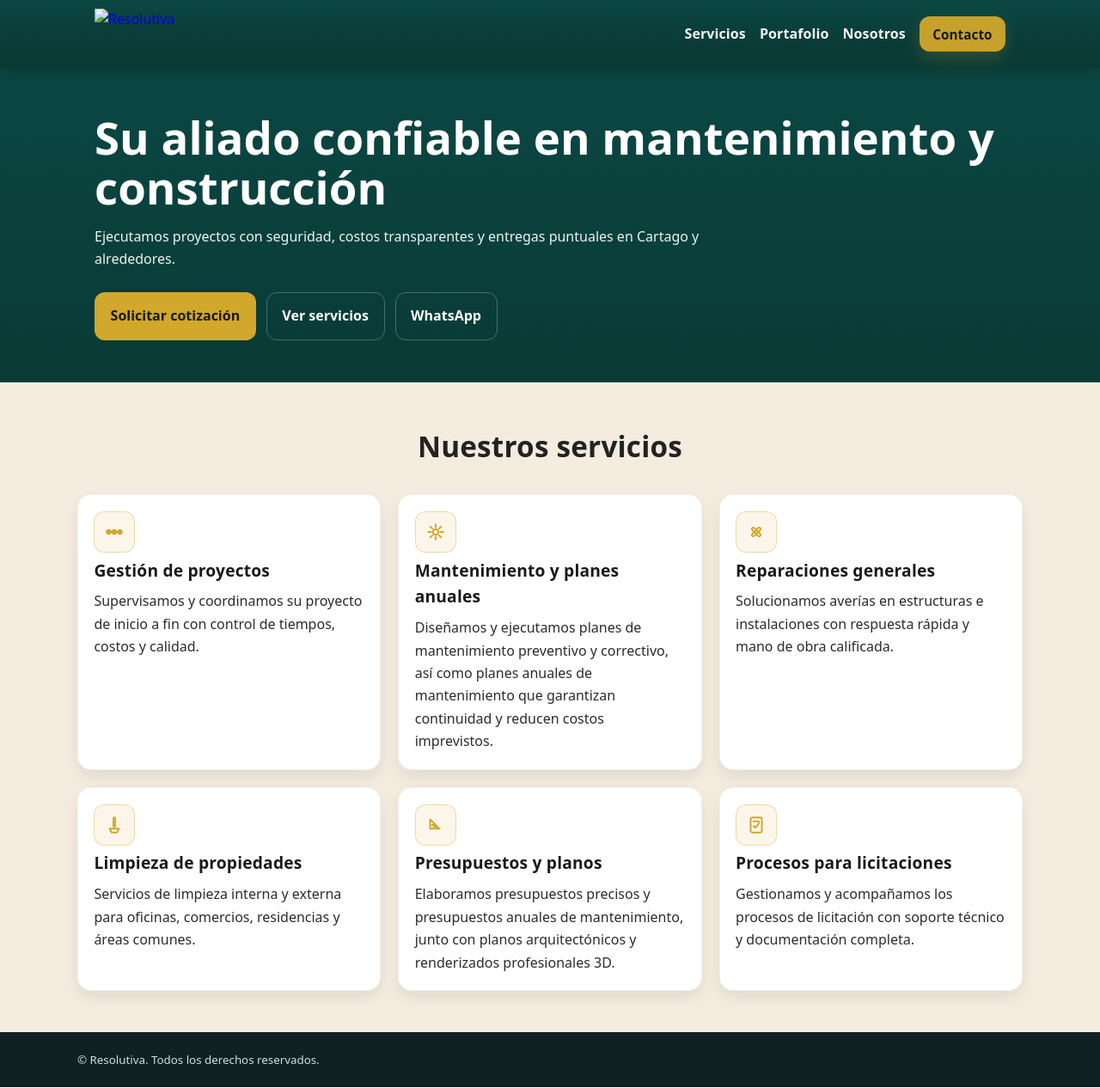
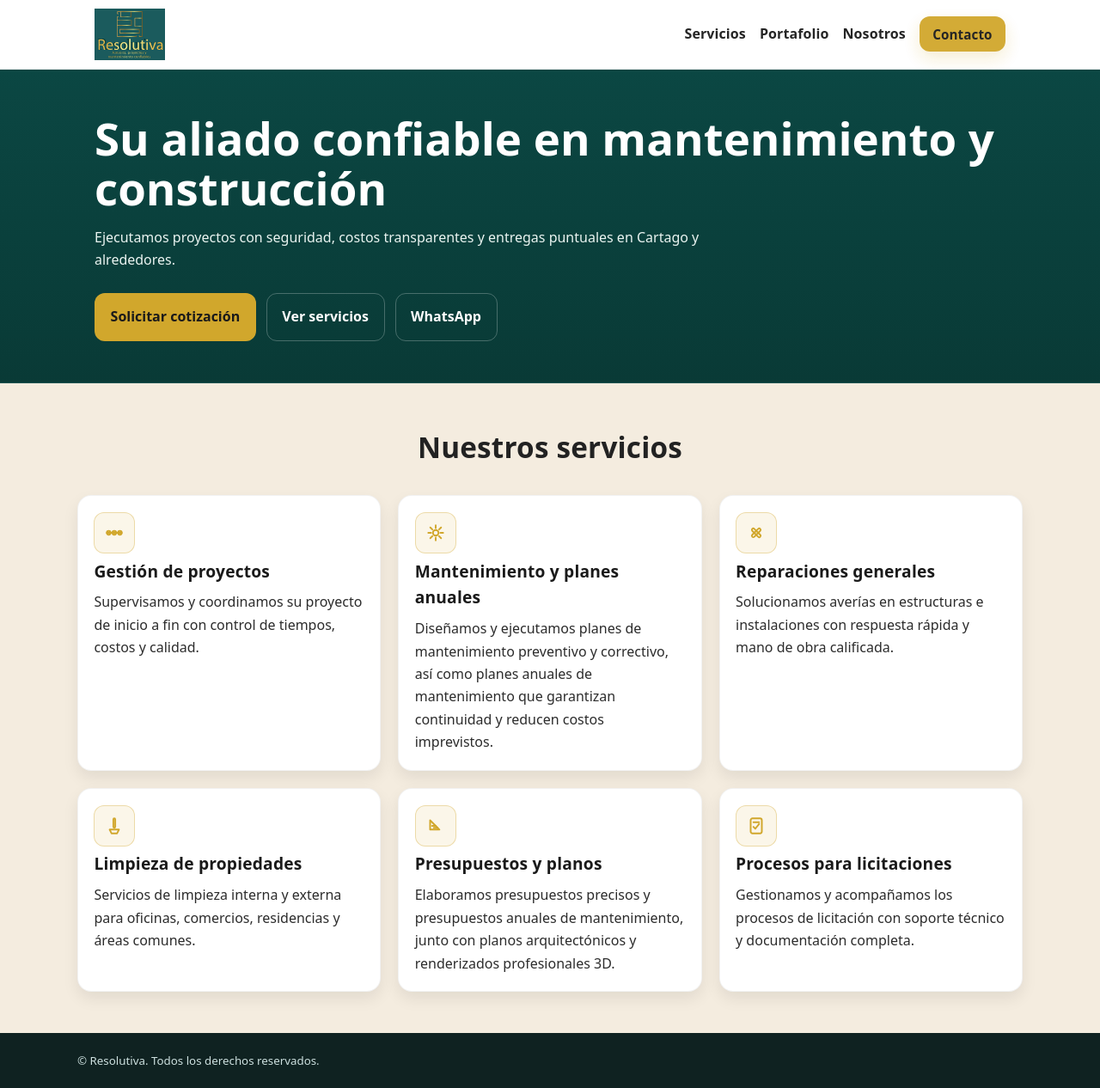
Before and after one commit to MahoSilva/resolutivacr-web, a plain HTML site: page index.html in a window 1280 px wide. Shown: the whole page at 86% size. Drawn offline with Linux system fonts and the light colour scheme.

Commit message:
Update index.html

```diff
--- a/index.html
+++ b/index.html
@@ -7,23 +7,29 @@
   <meta name="description" content="Su aliado confiable en mantenimiento y construcción. Ejecutamos proyectos con seguridad, costos transparentes y entregas puntuales en Cartago y alrededores.">
   <style>
     :root{
-      --green-900:#093a36;
+      --green-900:#093a36;   /* verdes de marca */
       --green-800:#0b4743;
-      --beige:#f4ecdf;
-      --gold:#d1a72c;
+      --beige:#f4ecdf;       /* fondo de sección servicios */
+      --gold:#d1a72c;        /* CTA / acentos */
       --text:#0f0f0f;
       --white:#ffffff;
       --radius:16px;
       --shadow:0 8px 24px rgba(0,0,0,.12);
     }
     *{box-sizing:border-box}
-    body{ margin:0; font-family:system-ui,-apple-system,Segoe UI,Roboto,Ubuntu,Inter,Arial,sans-serif; color:var(--text); line-height:1.6; background:#fff; }
+    body{
+      margin:0;
+      font-family:system-ui,-apple-system,Segoe UI,Roboto,Ubuntu,Inter,Arial,sans-serif;
+      color:var(--text);
+      line-height:1.6;
+      background:#fff;
+    }
 
-    /* ====== HEADER ====== */
+    /* ====== HEADER (claro para logo dark) ====== */
     .site-header{
       position:sticky; top:0; z-index:1000;
-      background:linear-gradient(180deg,var(--green-800) 0%, var(--green-900) 70%);
-      color:#fff; box-shadow:0 6px 18px rgba(0,0,0,.18);
+      background:#ffffff; color:var(--text);
+      border-bottom:1px solid rgba(0,0,0,.06);
     }
     .top-nav{
       max-width:1100px; margin:0 auto;
@@ -33,60 +39,95 @@
     }
     @media (max-width:900px){ .top-nav{ height:72px; } }
 
-    /* ====== LOGO: sin placa, alto fijo, retina ====== */
-    .brand{
-      display:inline-flex; align-items:center; text-decoration:none;
-      background:none !important; border:none !important; box-shadow:none !important; /* borra estilos viejos */
-      padding:0 !important; border-radius:0 !important;
-    }
-    .brand picture, .brand img{ display:block; }
-    .brand img{
-      height:60px;           /* control por ALTURA → ancho automático y nítido */
-      width:auto;
-      image-rendering:auto;
-    }
+    /* LOGO (SVG oscuro) */
+    .brand{ display:inline-flex; align-items:center; text-decoration:none; }
+    .brand img{ height:60px; width:auto; display:block; }
     @media (max-width:1024px){ .brand img{ height:56px; } }
     @media (max-width:768px){ .brand img{ height:48px; } }
 
-    /* ====== MENÚ ====== */
+    /* Menú */
     .menu{ list-style:none; display:flex; gap:1rem; margin:0; padding:0; align-items:center; }
-    .menu a{ color:#fff; text-decoration:none; opacity:.95; font-size:clamp(1rem,1.05vw,1.125rem); font-weight:600; letter-spacing:.1px; padding:.2rem 0; }
-    .menu a:hover{ opacity:1; }
-    .menu .btn-cta{ background:var(--gold); color:#1a1a1a; padding:.6rem .9rem; border-radius:12px; border:1px solid transparent; font-size:clamp(.95rem,1vw,1.05rem); box-shadow:0 8px 20px rgba(209,167,44,.22); }
+    .menu a{
+      color:#1a1a1a; text-decoration:none; opacity:.95;
+      font-size: clamp(1rem, 1.05vw, 1.125rem);
+      font-weight:600; letter-spacing:.1px; padding:.2rem 0;
+    }
+    .menu a:hover{ opacity:1; color:var(--green-900); }
+    .menu .btn-cta{
+      background: var(--gold); color:#1a1a1a;
+      padding:.6rem .9rem; border-radius:12px; border:1px solid transparent;
+      font-size: clamp(.95rem, 1vw, 1.05rem);
+      box-shadow:0 8px 20px rgba(209,167,44,.22);
+    }
     .menu .btn-cta:hover{ filter:brightness(1.05); }
-    .menu-toggle{ display:none; background:transparent; border:1px solid rgba(255,255,255,.35); color:#fff; padding:.45rem .65rem; border-radius:10px; font-weight:600; }
+    .menu-toggle{
+      display:none; background:transparent; border:1px solid rgba(0,0,0,.18);
+      color:#1a1a1a; padding:.45rem .65rem; border-radius:10px; font-weight:600;
+    }
 
-    /* ====== HERO ====== */
-    .hero{ background:linear-gradient(180deg,var(--green-800) 0%, var(--green-900) 100%); color:#fff; border-bottom:1px solid rgba(255,255,255,.08);}
+    /* ====== HERO (oscuro para contraste de la sección) ====== */
+    .hero{
+      background: linear-gradient(180deg, var(--green-800) 0%, var(--green-900) 100%);
+      color:#fff; border-bottom:1px solid rgba(255,255,255,.08);
+    }
     .hero-inner{ max-width:1100px; margin:0 auto; padding:3.2rem 1.25rem 3rem; }
-    .hero h1{ font-size:clamp(2.1rem,4.2vw,3.3rem); line-height:1.1; margin:0 0 1rem; font-weight:800; }
-    .hero-sub{ max-width:760px; margin:0 0 1.6rem; color:#eaf4f1; font-size:clamp(1rem,1.2vw,1.1rem); }
+    .hero h1{
+      font-size:clamp(2.1rem,4.2vw,3.3rem);
+      line-height:1.1; margin:0 0 1rem; font-weight:800; color:#fff;
+    }
+    .hero-sub{
+      max-width:760px; margin:0 0 1.6rem; color:#eaf4f1;
+      font-size:clamp(1rem,1.2vw,1.1rem);
+    }
     .hero-cta{ display:flex; gap:.75rem; flex-wrap:wrap; }
-    .btn{ display:inline-block; padding:.9rem 1.1rem; border-radius:12px; text-decoration:none; font-weight:600; border:1.5px solid rgba(255,255,255,.25); transition:.2s ease-in-out; }
+    .btn{
+      display:inline-block; padding:.9rem 1.1rem; border-radius:12px;
+      text-decoration:none; font-weight:600; border:1.5px solid rgba(255,255,255,.25);
+      transition:.2s ease-in-out;
+    }
     .btn-primary{ background:var(--gold); color:#1a1a1a; border-color:transparent; }
     .btn-ghost{ background:transparent; color:#fff; }
     .btn:hover{ transform:translateY(-1px); box-shadow:var(--shadow); }
 
     /* ====== SERVICIOS ====== */
-    #servicios{ scroll-margin-top:96px; }
+    #servicios{ scroll-margin-top: 96px; }
     .services{ background:var(--beige); padding:3rem 1.25rem; }
     .container{ max-width:1100px; margin:0 auto; }
     .services h2{ text-align:center; margin:0 0 1.75rem; font-size:clamp(1.8rem,2.6vw,2.2rem); letter-spacing:.2px; color:#222; }
-    .cards{ display:grid; gap:1.25rem; grid-template-columns:repeat(3, minmax(260px,1fr)); }
+
+    .cards{ display:grid; gap:1.25rem; grid-template-columns:repeat(3, minmax(260px, 1fr)); }
     @media (max-width:1024px){ .cards{ grid-template-columns:repeat(2, minmax(260px,1fr)); } }
     @media (max-width:640px){ .cards{ grid-template-columns:1fr; } }
-    .card{ background:#fff; border-radius:var(--radius); padding:1.2rem 1.15rem; border:1px solid rgba(0,0,0,.05); box-shadow:0 8px 18px rgba(0,0,0,.08); display:flex; flex-direction:column; }
+
+    .card{
+      background:#fff; border-radius:var(--radius);
+      padding:1.2rem 1.15rem; border:1px solid rgba(0,0,0,.05);
+      box-shadow:0 8px 18px rgba(0,0,0,.08); display:flex; flex-direction:column;
+    }
     .card h3{ margin:.35rem 0 .45rem; font-size:clamp(1.12rem,1.5vw,1.28rem); font-weight:800; color:#1a1a1a; letter-spacing:.2px; }
     .card p{ margin:0; color:#2c2c2c; font-size:1rem; line-height:1.65; }
-    .icon-badge{ width:48px; height:48px; border-radius:12px; background:rgba(209,167,44,.10); border:1px solid rgba(209,167,44,.35); display:grid; place-items:center; }
+
+    /* Iconos */
+    .icon-badge{
+      width:48px; height:48px; border-radius:12px;
+      background:rgba(209,167,44,.10); border:1px solid rgba(209,167,44,.35);
+      display:grid; place-items:center;
+    }
     .icon-badge svg{ width:26px; height:26px; stroke:var(--gold); fill:none; stroke-width:1.8; stroke-linecap:round; stroke-linejoin:round; }
 
+    /* ====== FOOTER ====== */
     .site-footer{ background:#0f2221; color:#cde0df; padding:1.2rem 1.25rem; }
     .site-footer .container{ max-width:1100px; margin:0 auto; }
+
+    /* ====== ACCESIBILIDAD ====== */
     a:focus, button:focus{ outline:3px solid rgba(239,203,104,.55); outline-offset:2px; }
 
+    /* ====== RESPONSIVE NAV ====== */
     @media (max-width:900px){
-      .menu{ display:none; position:absolute; left:0; right:0; top:100%; background:var(--green-900); padding:12px 20px; border-top:1px solid rgba(255,255,255,.1); }
+      .menu{
+        display:none; position:absolute; left:0; right:0; top:100%;
+        background:#ffffff; padding:12px 20px; border-top:1px solid rgba(0,0,0,.06);
+      }
       .menu.open{ display:block; }
       .menu li{ margin:8px 0; }
       .menu a{ display:inline-block; padding:.4rem 0; }
@@ -97,26 +138,16 @@
 </head>
 <body>
 
-  <!-- ===== HEADER ===== -->
+  <!-- ===== HEADER (claro) ===== -->
   <header class="site-header">
     <nav class="top-nav" aria-label="Principal">
-      <!-- LOGO: SVG preferido + PNG retina como respaldo (cache-bust ?v=3) -->
+      <!-- LOGO oscuro (para fondo claro) -->
       <a class="brand" href="/" aria-label="Resolutiva – Inicio" title="Resolutiva">
-        <picture>
-          <source srcset="/assets/logo-resolutiva-light.svg?v=3" type="image/svg+xml">
-          <img
-            src="/assets/logo-resolutiva-light.png?v=3"
-            srcset="/assets/logo-resolutiva-light.png?v=3 1x, /assets/logo-resolutiva-light@2x.png?v=3 2x"
-            alt="Resolutiva"
-            height="60"
-            loading="eager"
-            fetchpriority="high"
-          />
-        </picture>
+        <img src="/assets/logo-resolutiva-dark.svg?v=1" alt="Resolutiva" height="60">
       </a>
 
+      <!-- Menú -->
       <button class="menu-toggle" type="button" aria-controls="menu" aria-expanded="false">Menú</button>
-
       <ul id="menu" class="menu">
         <li><a href="#servicios">Servicios</a></li>
         <li><a href="/portafolio.html">Portafolio</a></li>
@@ -126,11 +157,13 @@
     </nav>
   </header>
 
-  <!-- ===== HERO ===== -->
+  <!-- ===== HERO (oscuro) ===== -->
   <section class="hero">
     <div class="hero-inner">
       <h1>Su aliado confiable en mantenimiento y construcción</h1>
-      <p class="hero-sub">Ejecutamos proyectos con seguridad, costos transparentes y entregas puntuales en Cartago y alrededores.</p>
+      <p class="hero-sub">
+        Ejecutamos proyectos con seguridad, costos transparentes y entregas puntuales en Cartago y alrededores.
+      </p>
       <div class="hero-cta">
         <a class="btn btn-primary" href="/contacto.html">Solicitar cotización</a>
         <a class="btn btn-ghost" href="#servicios">Ver servicios</a>
@@ -145,22 +178,100 @@
       <h2>Nuestros servicios</h2>
 
       <div class="cards">
-        <article class="card"><div class="icon-badge" aria-hidden="true"><svg viewBox="0 0 24 24"><line x1="4" y1="12" x2="20" y2="12"/><circle cx="6" cy="12" r="2"/><circle cx="12" cy="12" r="2"/><circle cx="18" cy="12" r="2"/></svg></div><h3>Gestión de proyectos</h3><p>Supervisamos y coordinamos su proyecto de inicio a fin con control de tiempos, costos y calidad.</p></article>
-        <article class="card"><div class="icon-badge" aria-hidden="true"><svg viewBox="0 0 24 24"><circle cx="12" cy="12" r="3"/><line x1="12" y1="4" x2="12" y2="7"/><line x1="12" y1="17" x2="12" y2="20"/><line x1="4" y1="12" x2="7" y2="12"/><line x1="17" y1="12" x2="20" y2="12"/><line x1="6.2" y1="6.2" x2="8.4" y2="8.4"/><line x1="15.6" y1="15.6" x2="17.8" y2="17.8"/><line x1="6.2" y1="17.8" x2="8.4" y2="15.6"/><line x1="15.6" y1="8.4" x2="17.8" y2="6.2"/></svg></div><h3>Mantenimiento y planes anuales</h3><p>Diseñamos y ejecutamos planes de mantenimiento preventivo y correctivo, así como planes anuales de mantenimiento que garantizan continuidad y reducen costos imprevistos.</p></article>
-        <article class="card"><div class="icon-badge" aria-hidden="true"><svg viewBox="0 0 24 24"><rect x="6" y="10.5" width="12" height="3" rx="1.5" transform="rotate(45 12 12)"/><rect x="6" y="10.5" width="12" height="3" rx="1.5" transform="rotate(-45 12 12)"/></svg></div><h3>Reparaciones generales</h3><p>Solucionamos averías en estructuras e instalaciones con respuesta rápida y mano de obra calificada.</p></article>
-        <article class="card"><div class="icon-badge" aria-hidden="true"><svg viewBox="0 0 24 24"><rect x="11" y="4" width="2" height="10" rx="1"/><polygon points="7,16 17,16 15,20 9,20"/></svg></div><h3>Limpieza de propiedades</h3><p>Servicios de limpieza interna y externa para oficinas, comercios, residencias y áreas comunes.</p></article>
-        <article class="card"><div class="icon-badge" aria-hidden="true"><svg viewBox="0 0 24 24"><polygon points="6,6 6,16 16,16 6,6"/><line x1="8" y1="12" x2="12" y2="12"/><line x1="10" y1="14" x2="14" y2="14"/></svg></div><h3>Presupuestos y planos</h3><p>Elaboramos presupuestos precisos y presupuestos anuales de mantenimiento, junto con planos arquitectónicos y renderizados profesionales 3D.</p></article>
-        <article class="card"><div class="icon-badge" aria-hidden="true"><svg viewBox="0 0 24 24"><rect x="6" y="4" width="12" height="16" rx="2"/><polyline points="9,13 11,15 15,10"/><line x1="9" y1="8" x2="15" y2="8"/></svg></div><h3>Procesos para licitaciones</h3><p>Gestionamos y acompañamos los procesos de licitación con soporte técnico y documentación completa.</p></article>
+        <!-- 1 -->
+        <article class="card">
+          <div class="icon-badge" aria-hidden="true">
+            <svg viewBox="0 0 24 24">
+              <line x1="4" y1="12" x2="20" y2="12"></line>
+              <circle cx="6" cy="12" r="2"></circle>
+              <circle cx="12" cy="12" r="2"></circle>
+              <circle cx="18" cy="12" r="2"></circle>
+            </svg>
+          </div>
+          <h3>Gestión de proyectos</h3>
+          <p>Supervisamos y coordinamos su proyecto de inicio a fin con control de tiempos, costos y calidad.</p>
+        </article>
+
+        <!-- 2 -->
+        <article class="card">
+          <div class="icon-badge" aria-hidden="true">
+            <svg viewBox="0 0 24 24">
+              <circle cx="12" cy="12" r="3"></circle>
+              <line x1="12" y1="4" x2="12" y2="7"></line>
+              <line x1="12" y1="17" x2="12" y2="20"></line>
+              <line x1="4" y1="12" x2="7" y2="12"></line>
+              <line x1="17" y1="12" x2="20" y2="12"></line>
+              <line x1="6.2" y1="6.2" x2="8.4" y2="8.4"></line>
+              <line x1="15.6" y1="15.6" x2="17.8" y2="17.8"></line>
+              <line x1="6.2" y1="17.8" x2="8.4" y2="15.6"></line>
+              <line x1="15.6" y1="8.4" x2="17.8" y2="6.2"></line>
+            </svg>
+          </div>
+          <h3>Mantenimiento y planes anuales</h3>
+          <p>Diseñamos y ejecutamos planes de mantenimiento preventivo y correctivo, así como planes anuales de mantenimiento que garantizan continuidad y reducen costos imprevistos.</p>
+        </article>
+
+        <!-- 3 -->
+        <article class="card">
+          <div class="icon-badge" aria-hidden="true">
+            <svg viewBox="0 0 24 24">
+              <rect x="6" y="10.5" width="12" height="3" rx="1.5" transform="rotate(45 12 12)"></rect>
+              <rect x="6" y="10.5" width="12" height="3" rx="1.5" transform="rotate(-45 12 12)"></rect>
+            </svg>
+          </div>
+          <h3>Reparaciones generales</h3>
+          <p>Solucionamos averías en estructuras e instalaciones con respuesta rápida y mano de obra calificada.</p>
+        </article>
+
+        <!-- 4 -->
+        <article class="card">
+          <div class="icon-badge" aria-hidden="true">
+            <svg viewBox="0 0 24 24">
+              <rect x="11" y="4" width="2" height="10" rx="1"></rect>
+              <polygon points="7,16 17,16 15,20 9,20"></polygon>
+            </svg>
+          </div>
+          <h3>Limpieza de propiedades</h3>
+          <p>Servicios de limpieza interna y externa para oficinas, comercios, residencias y áreas comunes.</p>
+        </article>
+
+        <!-- 5 -->
+        <article class="card">
+          <div class="icon-badge" aria-hidden="true">
+            <svg viewBox="0 0 24 24">
+              <polygon points="6,6 6,16 16,16 6,6"></polygon>
+              <line x1="8" y1="12" x2="12" y2="12"></line>
+              <line x1="10" y1="14" x2="14" y2="14"></line>
+            </svg>
+          </div>
+          <h3>Presupuestos y planos</h3>
+          <p>Elaboramos presupuestos precisos y presupuestos anuales de mantenimiento, junto con planos arquitectónicos y renderizados profesionales 3D.</p>
+        </article>
+
+        <!-- 6 -->
+        <article class="card">
+          <div class="icon-badge" aria-hidden="true">
+            <svg viewBox="0 0 24 24">
+              <rect x="6" y="4" width="12" height="16" rx="2"></rect>
+              <polyline points="9,13 11,15 15,10"></polyline>
+              <line x1="9" y1="8" x2="15" y2="8"></line>
+            </svg>
+          </div>
+          <h3>Procesos para licitaciones</h3>
+          <p>Gestionamos y acompañamos los procesos de licitación con soporte técnico y documentación completa.</p>
+        </article>
       </div>
     </div>
   </section>
 
+  <!-- ===== FOOTER ===== -->
   <footer class="site-footer">
     <div class="container">
       <small>© Resolutiva. Todos los derechos reservados.</small>
     </div>
   </footer>
 
+  <!-- ===== JS: menú móvil ===== -->
   <script>
     const btn = document.querySelector('.menu-toggle');
     const menu = document.getElementById('menu');
```
